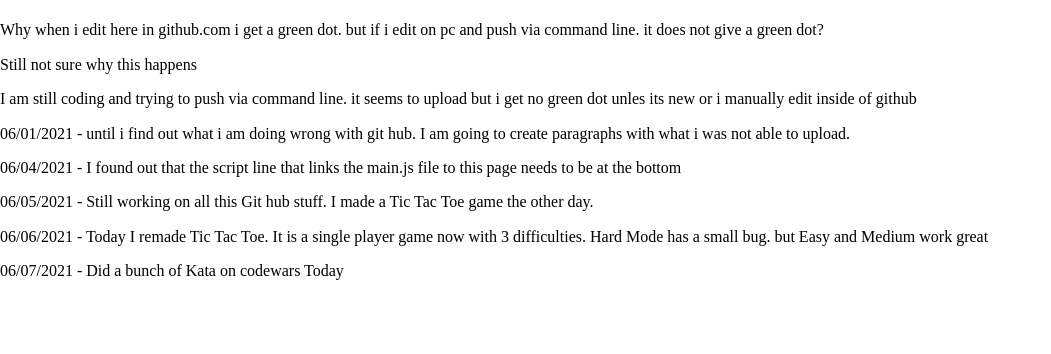
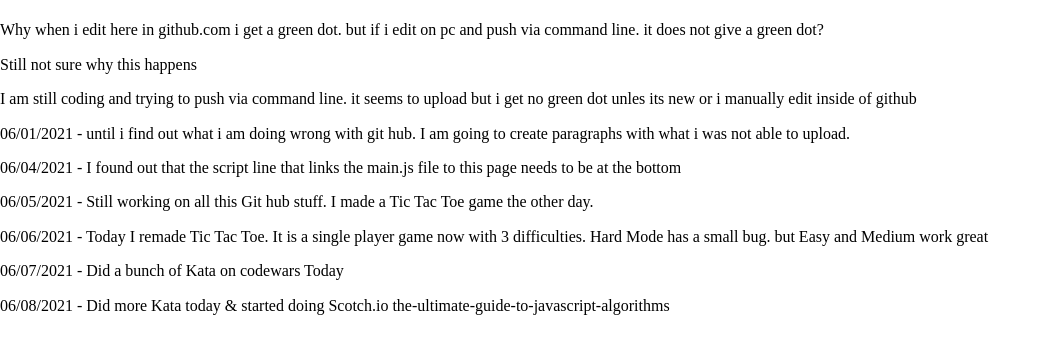
Before and after one commit to Waroach/Class21-example, a plain HTML site: page index.html in a window 1280 px wide. Shown: the whole page, without its empty margins (0-1051 px from the left). Drawn offline with Linux system fonts and the light colour scheme.

Commit message:
kata and Scotch.io
Started working on Scotch.io the-ultimate-guide-to-javascript-algorithms

```diff
--- a/index.html
+++ b/index.html
@@ -21,7 +21,7 @@
 		<p> 06/05/2021 - Still working on all this Git hub stuff. I made a Tic Tac Toe game the other day.</p>
 		<p> 06/06/2021 - Today I remade Tic Tac Toe. It is a single player game now with 3 difficulties. Hard Mode has a small bug. but Easy and Medium work great</p>
 		<p> 06/07/2021 - Did a bunch of Kata on codewars Today</p>
-		<p></p>
+		<p> 06/08/2021 - Did more Kata today & started doing Scotch.io the-ultimate-guide-to-javascript-algorithms
 		<p></p>
 		<p></p>
 		<p></p>
```
